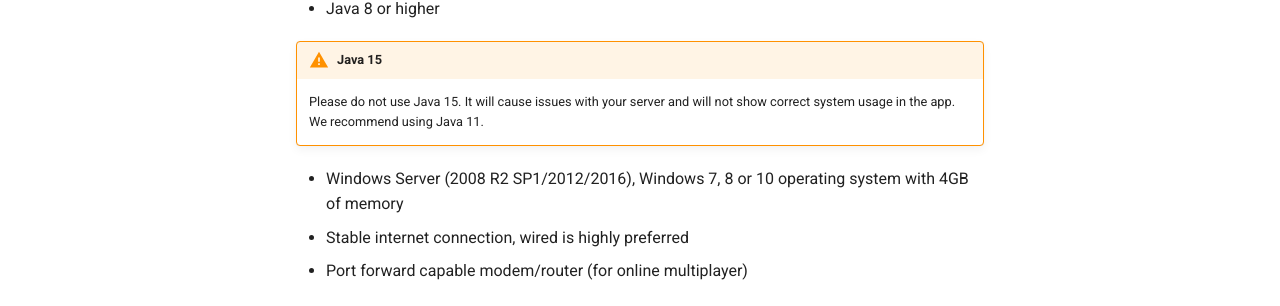
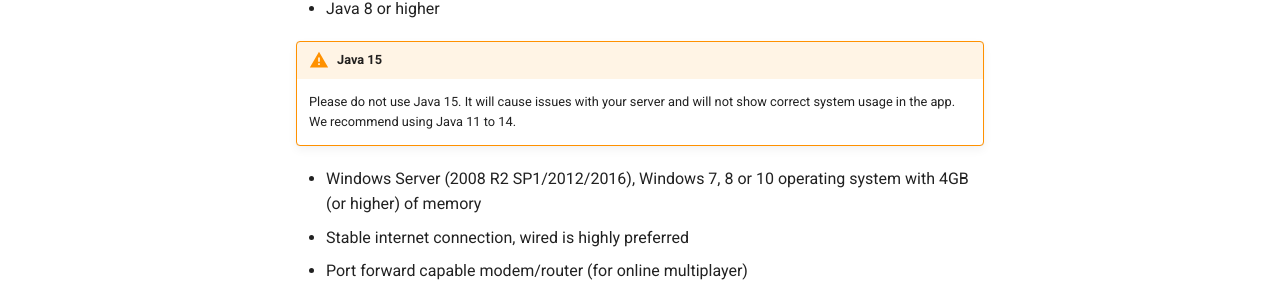
Before and after one commit to mcserversoft/documentation, an MkDocs documentation site: the page built from docs/index.md, in a window 1280 px wide and 1078 px high. Shown: the part 558-864 px from the top of the window. Built offline with MkDocs 1.6.1 and Material for MkDocs 9.7.7, drawn with Linux system fonts in a browser that asks for light colours; comment, search, counter and statistics services are not loaded.

Commit message:
Update index.md

```diff
--- a/docs/index.md
+++ b/docs/index.md
@@ -12,9 +12,9 @@
 *   Java 8 or higher
 
 !!! warning "Java 15"
-    Please do not use Java 15. It will cause issues with your server and will not show correct system usage in the app. We recommend using Java 11.
+    Please do not use Java 15. It will cause issues with your server and will not show correct system usage in the app. We recommend using Java 11 to 14.
 
-*   Windows Server (2008 R2 SP1/2012/2016), Windows 7, 8 or 10 operating system with 4GB of memory
+*   Windows Server (2008 R2 SP1/2012/2016), Windows 7, 8 or 10 operating system with 4GB (or higher) of memory
 *   Stable internet connection, wired is highly preferred
 *   Port forward capable modem/router (for online multiplayer)
 
```
